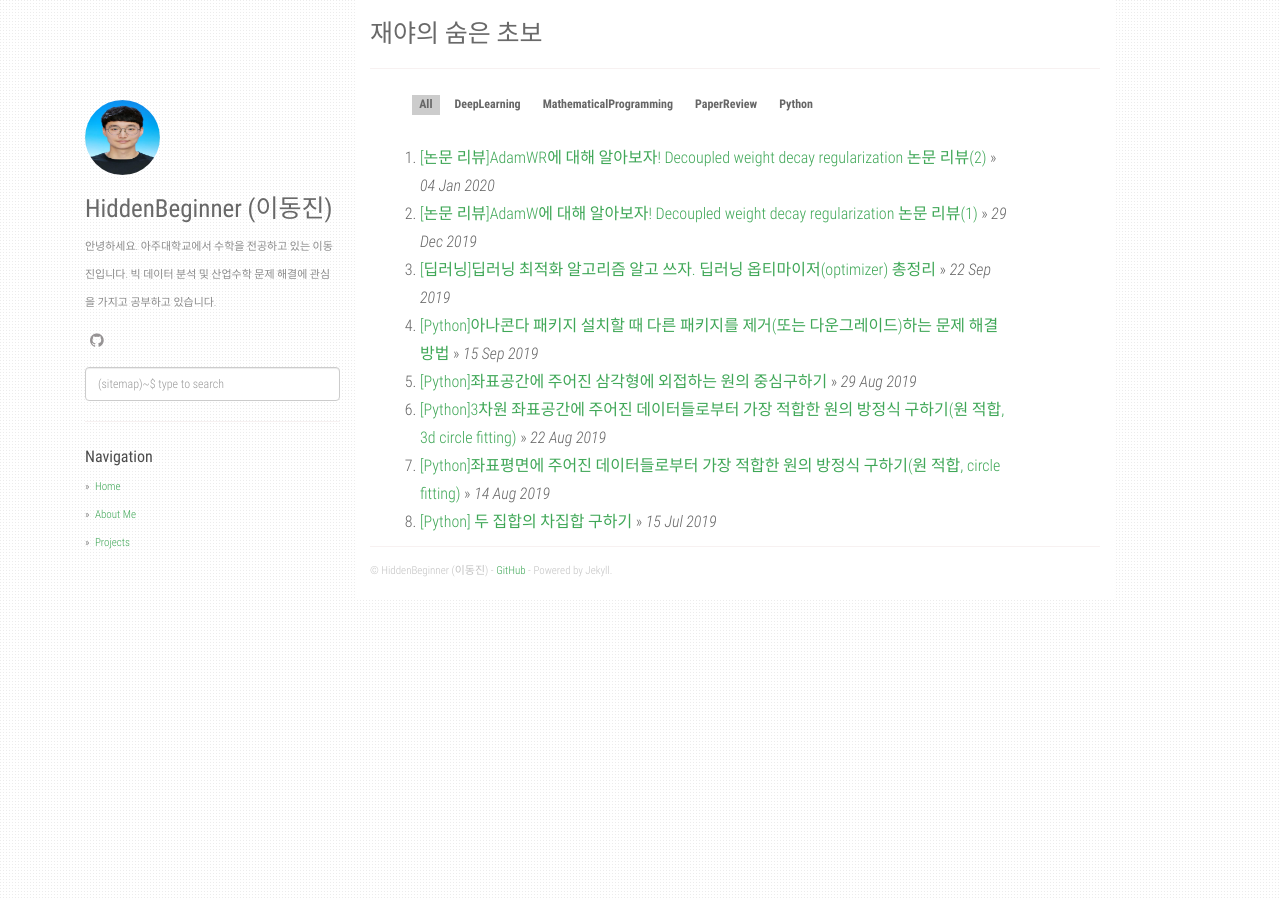
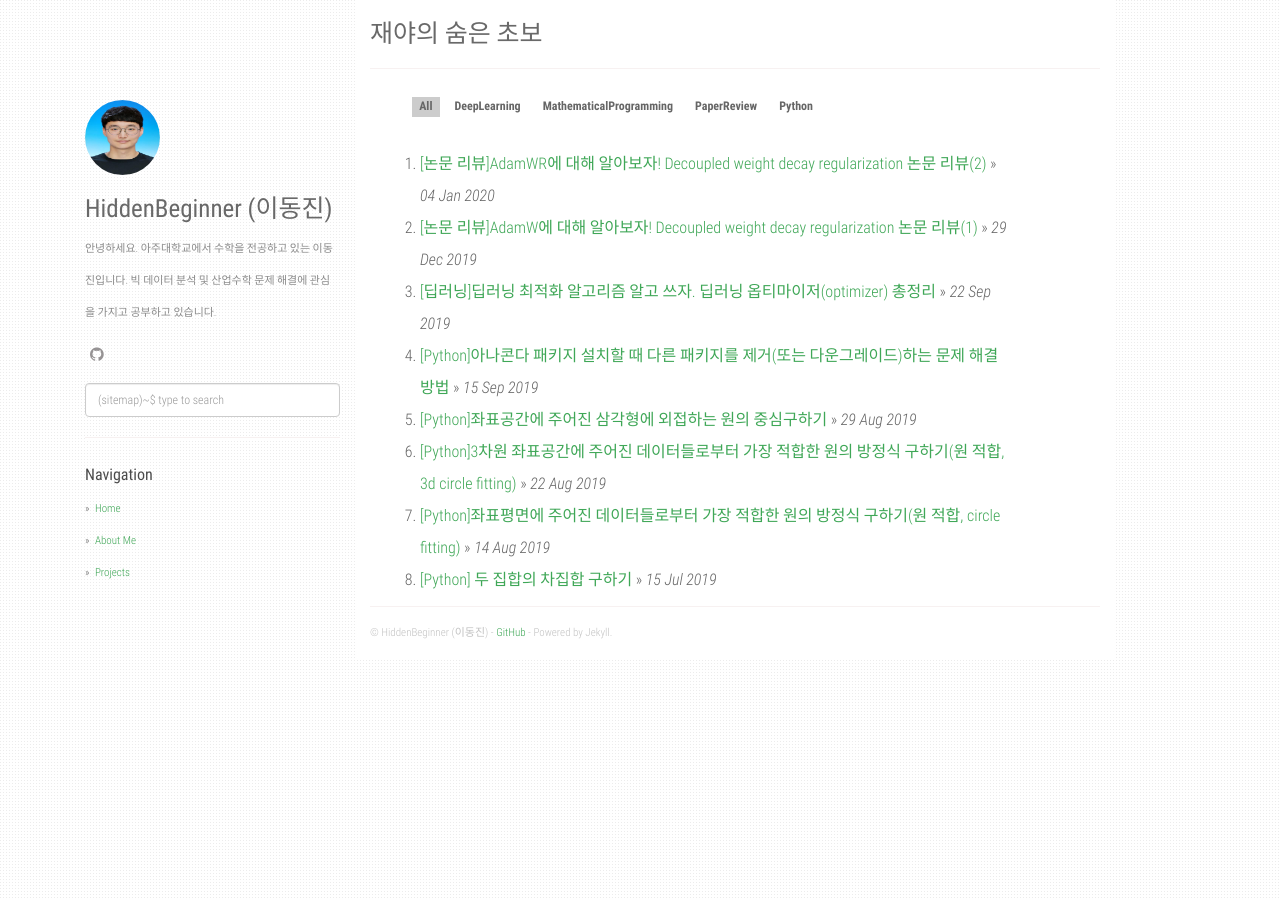
Before and after one commit to agusmakmun/agusmakmun.github.io, a Jekyll site: the page built from index.html, in a window 1280 px wide. Built offline with Jekyll 4.4.1, drawn with Linux system fonts in a browser that asks for light colours; the list of posts is cut into pages by our own code.

Commit message:
Update main.css

```diff
--- a/static/css/main.css
+++ b/static/css/main.css
@@ -1,7 +1,7 @@
 body {
   font-family: "Roboto Condensed", Arial, sans-serif;
   background: url("/static/img/subtle_dots.png");
-  line-height: 1.75em;
+  line-height: 2.0em;
   font-weight: 300;
   font-size: 16px;
   color: #666;
```
